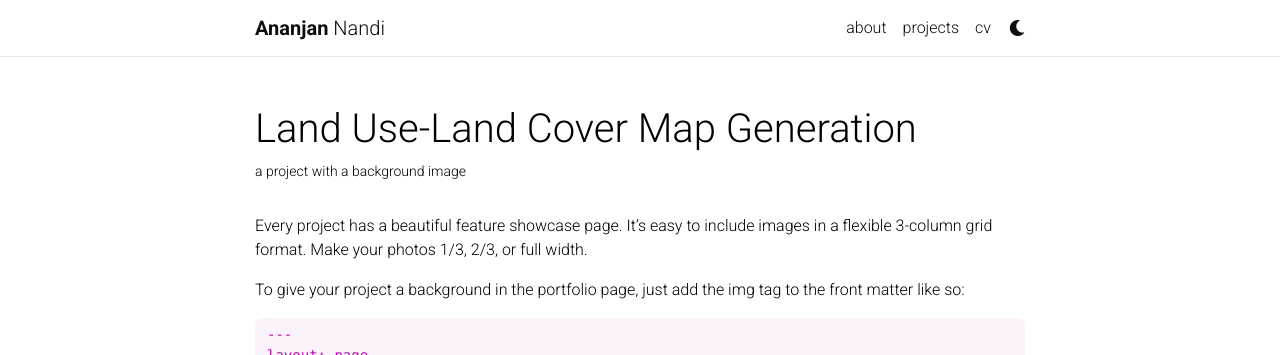
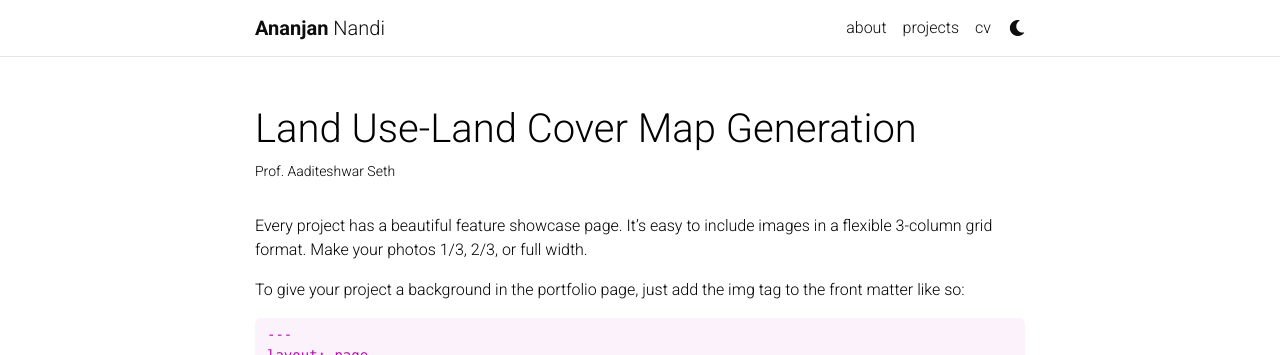
Before and after one commit to ananjan-nandi-9/ananjan-nandi-9.github.io, a Jekyll site: the page built from _projects/2_project.md, in a window 1280 px wide and 900 px high. Shown: the top 355 px of the window. Built offline with Jekyll 4.4.1, drawn with Linux system fonts in a browser that asks for light colours; full-size pictures stand in for the smaller copies a plugin makes; comment, search, counter and statistics services are not loaded; a style sheet for code colours, icons or effects is not loaded.

Commit message:
Update 2_project.md

```diff
--- a/_projects/2_project.md
+++ b/_projects/2_project.md
@@ -1,7 +1,7 @@
 ---
 layout: page
 title: Land Use-Land Cover Map Generation
-description: a project with a background image
+description: Prof. Aaditeshwar Seth
 img: assets/img/3.jpg
 importance: 2
 category: work
```
